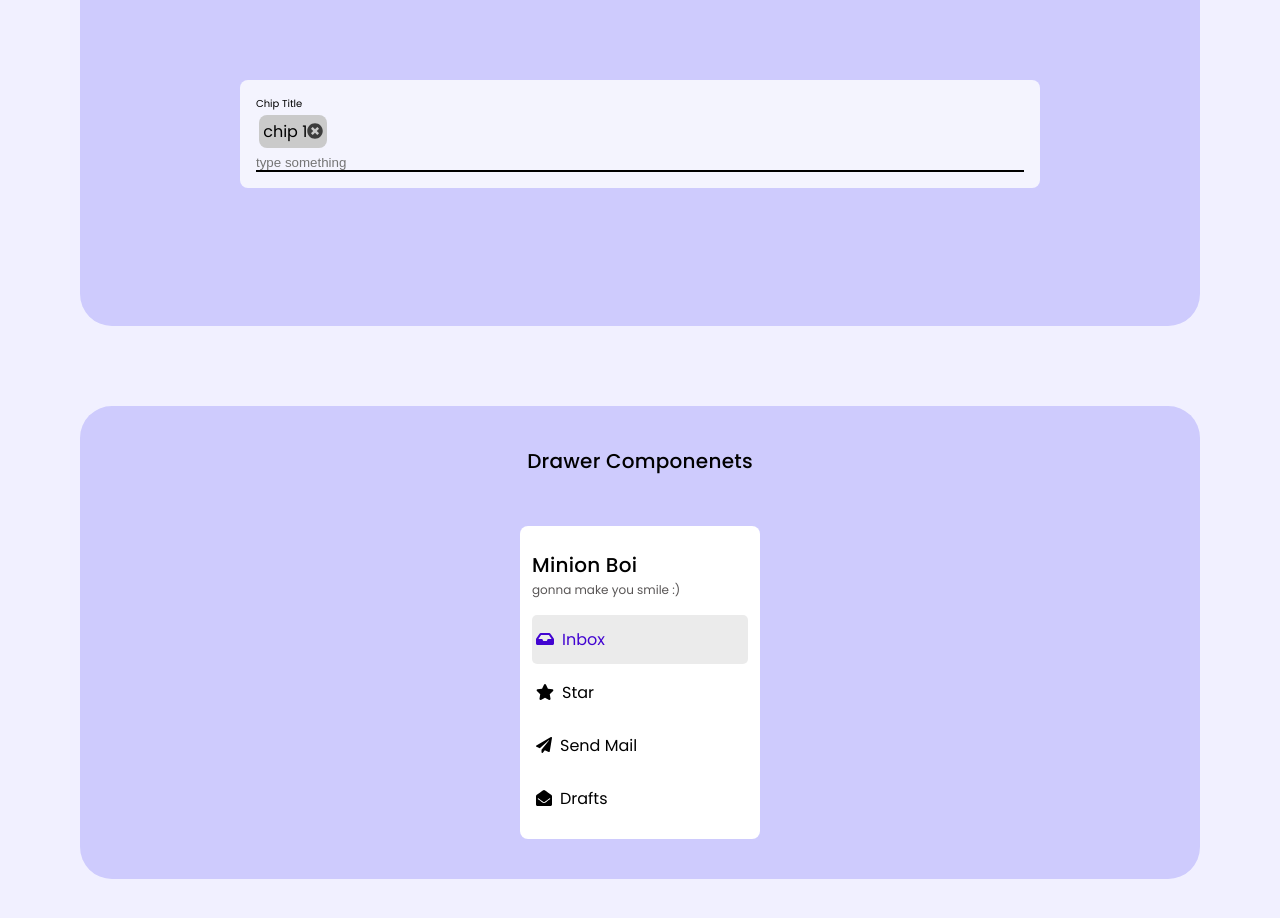
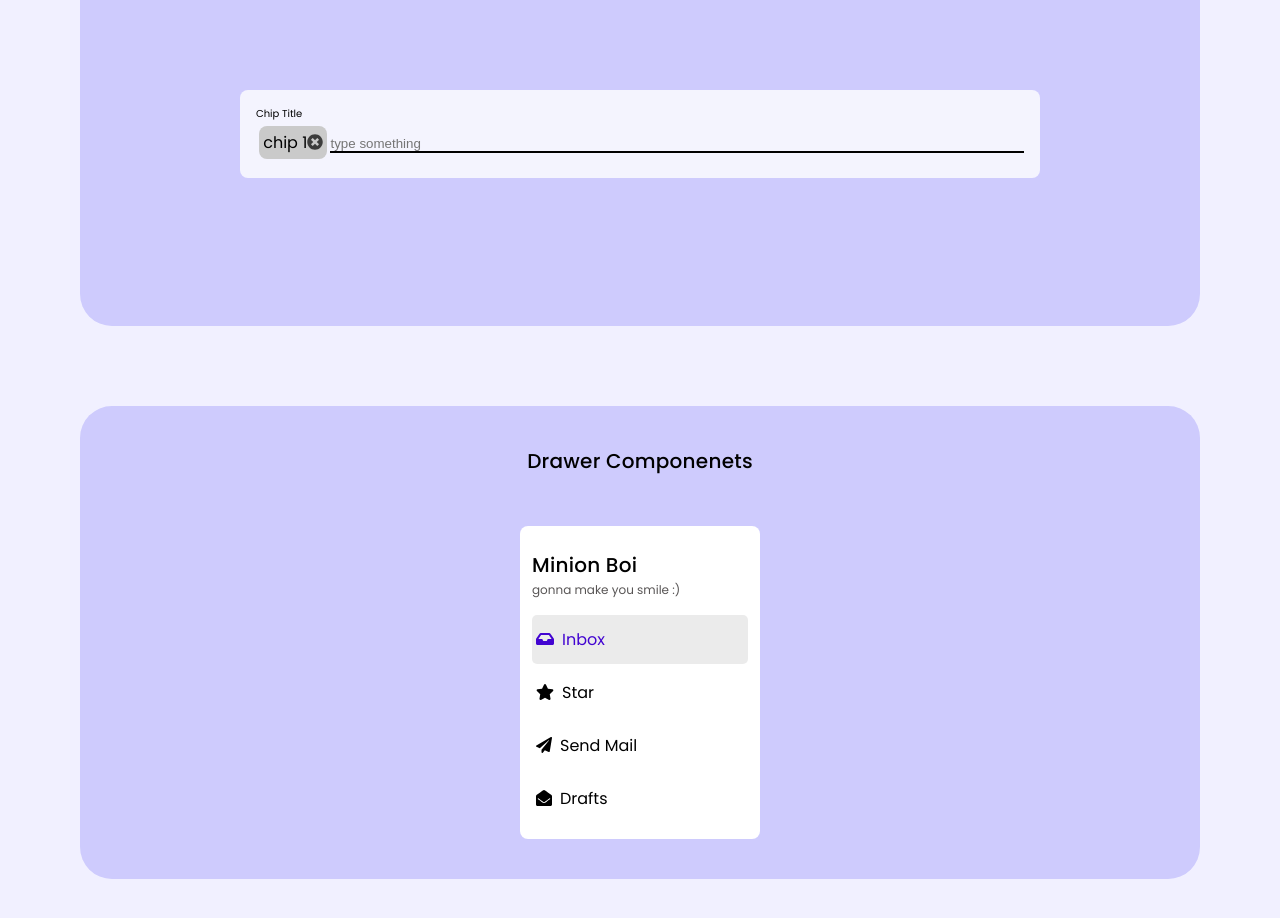
Before and after one commit to nayyyhaa/practice-components, a plain HTML site: page components-pages/documentation-site.html in a window 1280 px wide. Shown: the part 800-1718 px from the top of the page. Drawn offline with Linux system fonts and the light colour scheme.

Commit message:
style: chip input

```diff
--- a/components-styles/chip.css
+++ b/components-styles/chip.css
@@ -7,7 +7,7 @@
 }
 
 #chip-input {
-  width: 100%;
+  flex-grow: 1;
   order: 1;
   border: none;
   outline: none;
```
